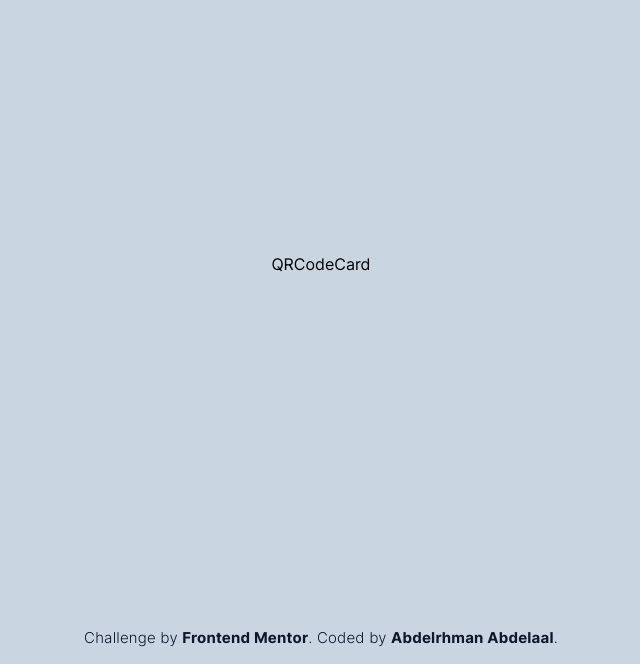
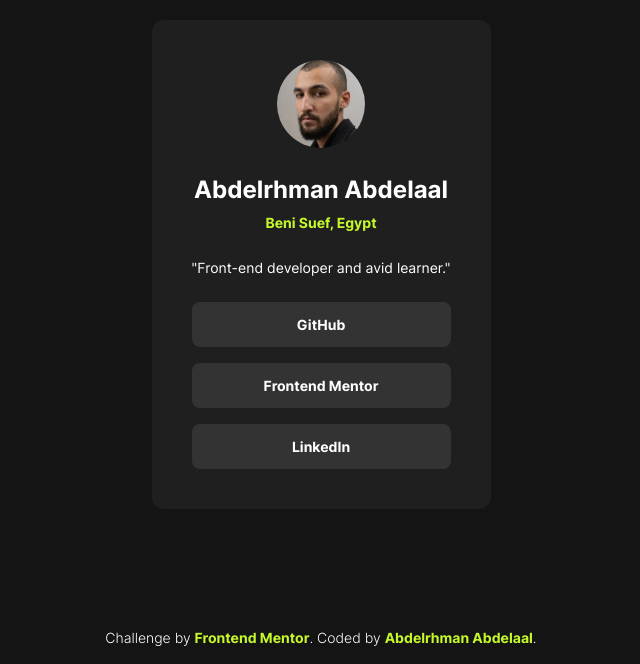
Before and after one commit to MrBlackvanta/social-links-profile, a React (Vite) app: page / in a window 1280 px wide. Shown: the part 136-800 px from the top of the page, without its empty margins (319-959 px from the left). Built offline with nearby package versions, Linux system fonts and the light colour scheme.

Commit message:
Refactor index.html and App.tsx for Social Links Profile; update ProfileCard component with avatar and social links

```diff
--- a/index.html
+++ b/index.html
@@ -2,32 +2,13 @@
 <html lang="en">
   <head>
     <meta charset="UTF-8" />
-    <link rel="preconnect" href="https://fonts.googleapis.com" />
-    <link rel="preconnect" href="https://fonts.gstatic.com" crossorigin />
-    <link
-      rel="preload"
-      as="style"
-      href="https://fonts.googleapis.com/css2?family=Outfit:wght@100..900&display=swap"
-    />
-    <link
-      rel="stylesheet"
-      href="https://fonts.googleapis.com/css2?family=Outfit:wght@100..900&display=swap"
-      media="print"
-      onload="this.media='all'"
-    />
-    <noscript>
-      <link
-        rel="stylesheet"
-        href="https://fonts.googleapis.com/css2?family=Outfit:wght@100..900&display=swap"
-      />
-    </noscript>
-    <link rel="icon" type="image/apng" href="/favicon-32x32.png" />
+    <link rel="icon" type="image/png" href="/favicon-32x32.png" />
     <meta name="viewport" content="width=device-width, initial-scale=1.0" />
     <meta
       name="description"
-      content="Frontend Mentor QR code component challenge built with React and TypeScript."
+      content="Frontend Mentor Social Links Profile challenge built with React and TypeScript."
     />
-    <title>qr-code-component</title>
+    <title>Social Links Profile</title>
   </head>
   <body>
     <div id="root"></div>
--- a/src/App.tsx
+++ b/src/App.tsx
@@ -2,15 +2,15 @@ import { ProfileCard } from "components";
 
 export default function App() {
   return (
-    <div className="relative grid h-dvh place-content-center bg-slate-300 px-6.75">
+    <div className="bg-grey-900 relative grid h-dvh place-content-center px-6.75">
       <main>
         <ProfileCard />
       </main>
-      <footer className="text-preset-2 absolute bottom-4 w-full text-center font-light text-slate-900">
+      <footer className="text-preset-2 absolute bottom-4 w-full text-center font-light text-white">
         Challenge by{" "}
         <a
           href="https://www.frontendmentor.io?ref=challenge"
-          className="font-bold"
+          className="text-green font-bold"
           target="_blank"
           rel="noopener noreferrer"
         >
@@ -19,7 +19,7 @@ export default function App() {
         . Coded by{" "}
         <a
           href="https://www.linkedin.com/in/abdelrhman-vanta/"
-          className="font-bold"
+          className="text-green font-bold"
         >
           Abdelrhman Abdelaal
         </a>
--- a/src/components/ProfileCard.tsx
+++ b/src/components/ProfileCard.tsx
@@ -1,3 +1,46 @@
-export default function QRCodeCard() {
-  return <div>QRCodeCard</div>;
+import avatar from "assets/images/avatar-abdelrhman.webp";
+
+export default function ProfileCard() {
+  return (
+    <article className="bg-grey-800 text-preset-2 grid w-full max-w-96 place-items-center rounded-xl p-6 text-white md:p-10">
+      <figure>
+        <img
+          src={avatar}
+          alt="Abdelrhman Abdelaal"
+          className="mx-auto mb-6 size-22 rounded-full object-cover object-[50%_20%]"
+        />
+        <figcaption className="text-preset-1">Abdelrhman Abdelaal</figcaption>
+      </figure>
+      <p className="text-preset-2-bold text-green mt-1 mb-6">
+        Beni Suef, Egypt
+      </p>
+      <p className="mb-6">&quot;Front-end developer and avid learner.&quot;</p>
+      <ul className="grid w-full gap-4">
+        <li className="social-link">
+          <a
+            href="https://github.com/MrBlackvanta"
+            target="_blank"
+            rel="noopener noreferrer"
+          />
+          GitHub
+        </li>
+        <li className="social-link">
+          <a
+            href="https://www.frontendmentor.io/profile/MrBlackvanta"
+            target="_blank"
+            rel="noopener noreferrer"
+          />
+          Frontend Mentor
+        </li>
+        <li className="social-link">
+          <a
+            href="https://www.linkedin.com/in/abdelrhman-vanta"
+            target="_blank"
+            rel="noopener noreferrer"
+          />
+          LinkedIn
+        </li>
+      </ul>
+    </article>
+  );
 }
--- a/src/index.css
+++ b/src/index.css
@@ -26,15 +26,17 @@ body {
 }
 
 @utility text-preset-1 {
-  font-size: 1.375rem;
-  line-height: 1.2;
-  font-weight: 700;
-  letter-spacing: 0;
+  @apply text-2xl leading-normal font-bold tracking-normal;
 }
 
 @utility text-preset-2 {
-  font-size: 0.9375rem;
-  line-height: 1.4;
-  font-weight: 400;
-  letter-spacing: 0.2px;
+  @apply text-sm leading-normal font-normal tracking-normal;
 }
+
+@utility text-preset-2-bold {
+  @apply text-sm leading-normal font-bold tracking-normal;
+}
+
+@utility social-link {
+  @apply bg-grey-700 text-preset-2-bold hover:bg-green hover:text-grey-900 relative rounded-lg p-3 text-center transition-colors duration-300 ease-in-out [&>a]:absolute [&>a]:inset-0;
+}
```
